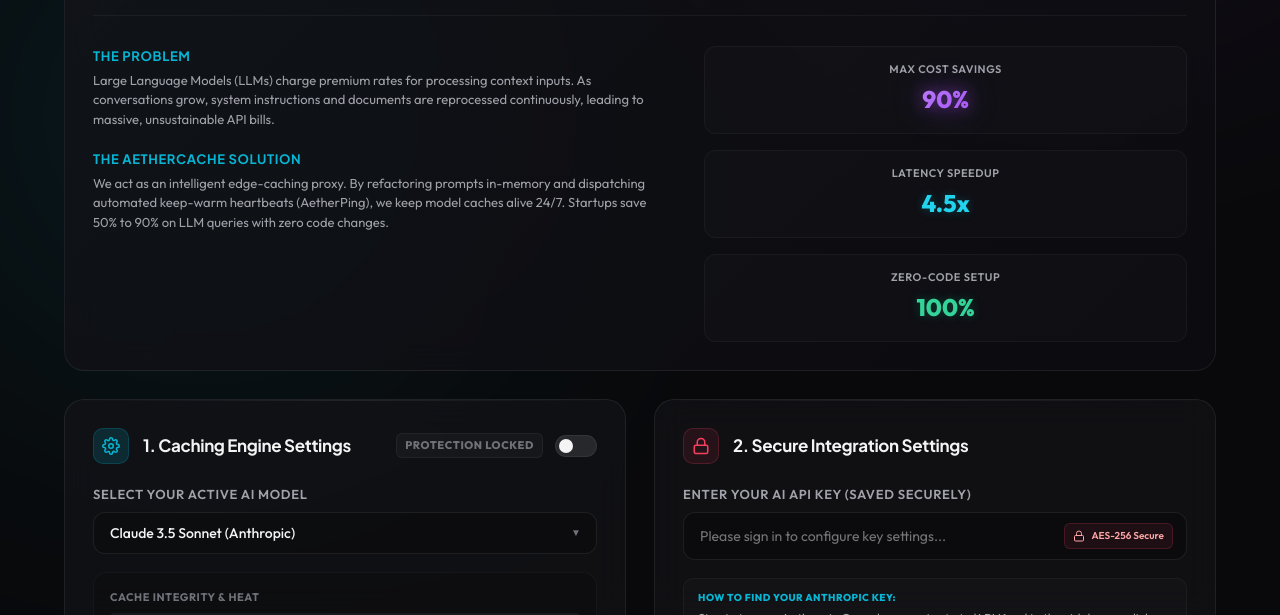
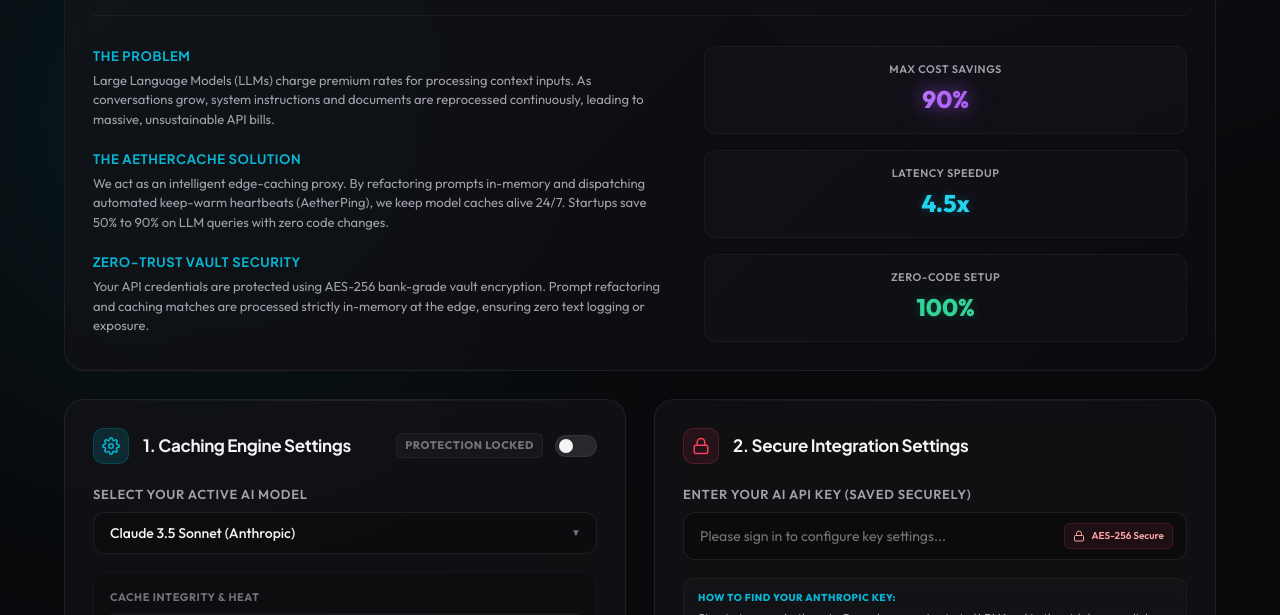
Before and after one commit to anmtal/AertherCache, a plain HTML site: page index.html in a window 1280 px wide. Shown: the part 485-1100 px from the top of the page. Drawn offline with Linux system fonts and the light colour scheme.

Commit message:
Add Zero-Trust Security section to About Us card to achieve vertical symmetry

```diff
--- a/index.html
+++ b/index.html
@@ -73,6 +73,10 @@
                     <div class="about-item">
                         <h4>The AetherCache Solution</h4>
                         <p>We act as an intelligent edge-caching proxy. By refactoring prompts in-memory and dispatching automated keep-warm heartbeats (AetherPing), we keep model caches alive 24/7. Startups save 50% to 90% on LLM queries with zero code changes.</p>
+                    </div>
+                    <div class="about-item">
+                        <h4>Zero-Trust Vault Security</h4>
+                        <p>Your API credentials are protected using AES-256 bank-grade vault encryption. Prompt refactoring and caching matches are processed strictly in-memory at the edge, ensuring zero text logging or exposure.</p>
                     </div>
                 </div>
                 <div class="about-stats-column">
```
